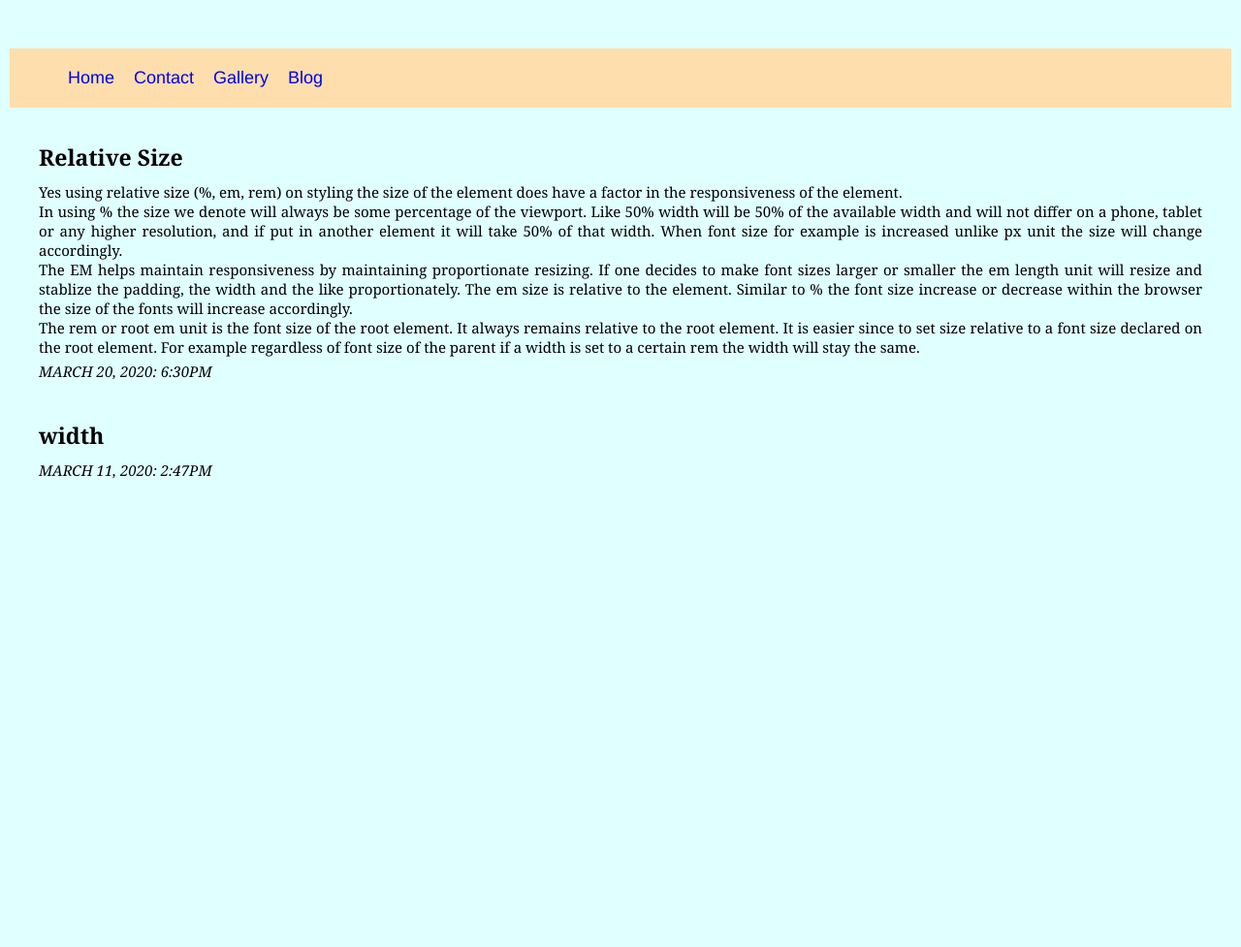
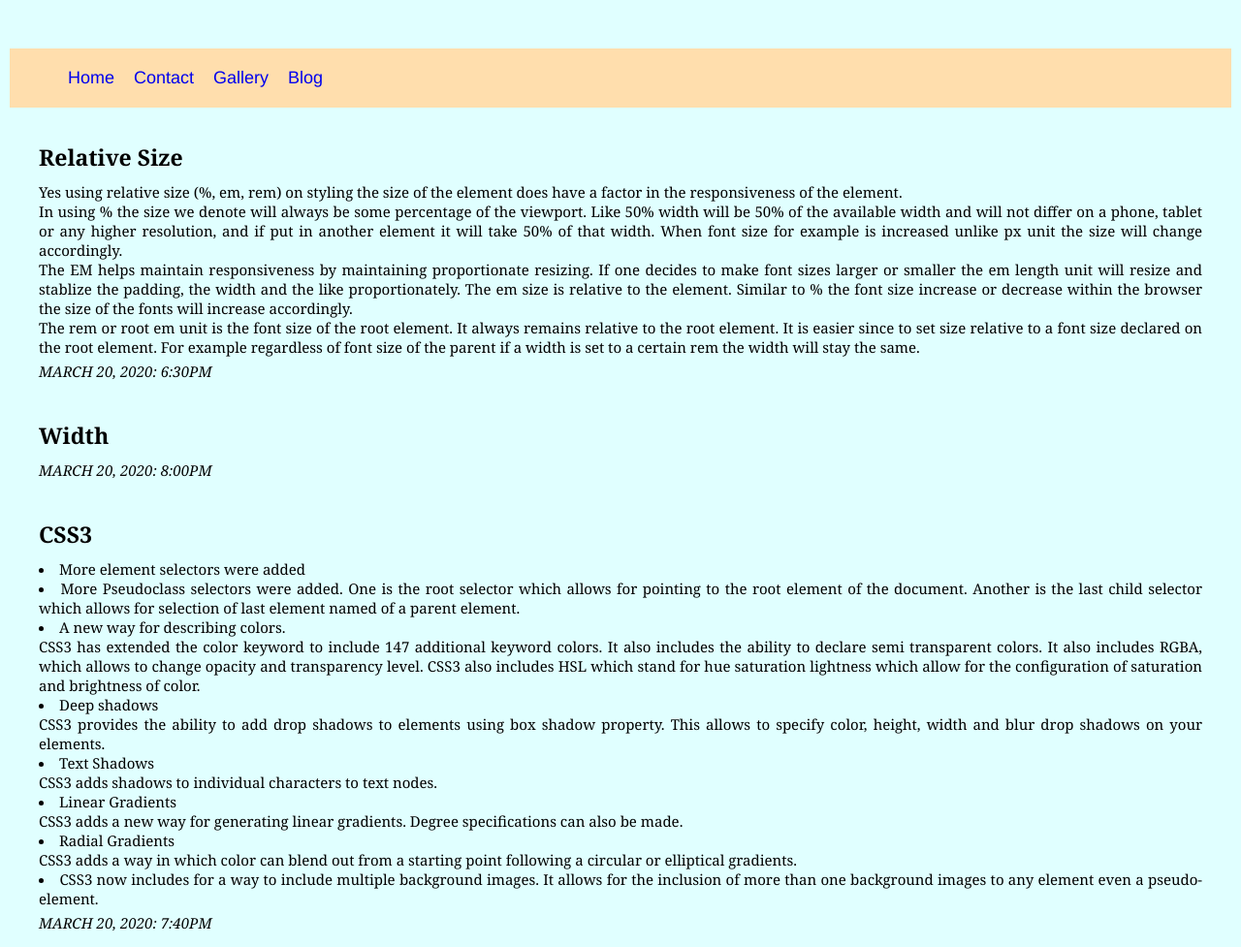
Before and after one commit to MichaelAlemayehu1/MyCV, a plain HTML site: page blog.html in a window 1280 px wide. Shown: the whole page at 97% size. Before the commit the page ends 800 px from the top, so only its background shows below. Drawn offline with Linux system fonts and the light colour scheme.

Commit message:
question number 6 answered

```diff
--- a/blog.html
+++ b/blog.html
@@ -52,7 +52,7 @@
     </section>
     <section>
             <p class="title">
-                width
+                Width
             </p>
             <article>
 
@@ -60,9 +60,70 @@
 
             </article>
             <p class="date">
-                March 11, 2020: 2:47pm
+                March 20, 2020: 8:00pm
             </p>
         </section>
+        <section>
+            <p class="title">
+                CSS3
+            </p>
+            <article>
+                <li>More element selectors were added</li>
+                <li>More Pseudoclass selectors were added. One is the root selector which allows
+                    for pointing to the root element of the document. Another is the last child selector
+                    which allows for selection of last element named of a parent element.
+                </li>
+                <li>
+                    A new way for describing colors.
+                    <p>
+                        CSS3 has extended the color keyword to include 147 additional keyword colors.
+                        It also includes the ability to declare semi transparent colors. It also includes RGBA,
+                        which allows to change opacity and transparency level.
+                        CSS3 also includes HSL which stand for hue saturation lightness which allow for the
+                        configuration of saturation and brightness of color.
+                    </p>
+
+                </li>
+                <li>Deep shadows
+                    <p>
+                        CSS3 provides the ability to add drop shadows to elements using box shadow property.
+                        This allows to specify color, height, width and blur drop shadows on your elements.
+                    </p>
+                </li>
+                <li>
+                    Text Shadows
+                    <p>
+                        CSS3 adds shadows to individual characters to text nodes.
+                    </p>
+                </li>
+                <li>
+                    Linear Gradients
+                    <p>
+
+                        CSS3 adds a new way for generating linear gradients. Degree specifications can also
+                        be made.
+                    </p>
+
+
+                </li>
+                <li>Radial Gradients
+                    <p>
+                        CSS3 adds a way in which color can blend out from a starting point following a
+                        circular or elliptical gradients.
+                    </p>
+                </li>
+                <li>
+                    CSS3 now includes for a way to include multiple background images. It allows for the inclusion of more than one
+                    background images to any element even a pseudo-element.
+                </li>
+
+
+            </article>
+            <p class="date">
+                March 20, 2020: 7:40pm
+            </p>
+        </section>
+
 </div>
 
 
```
